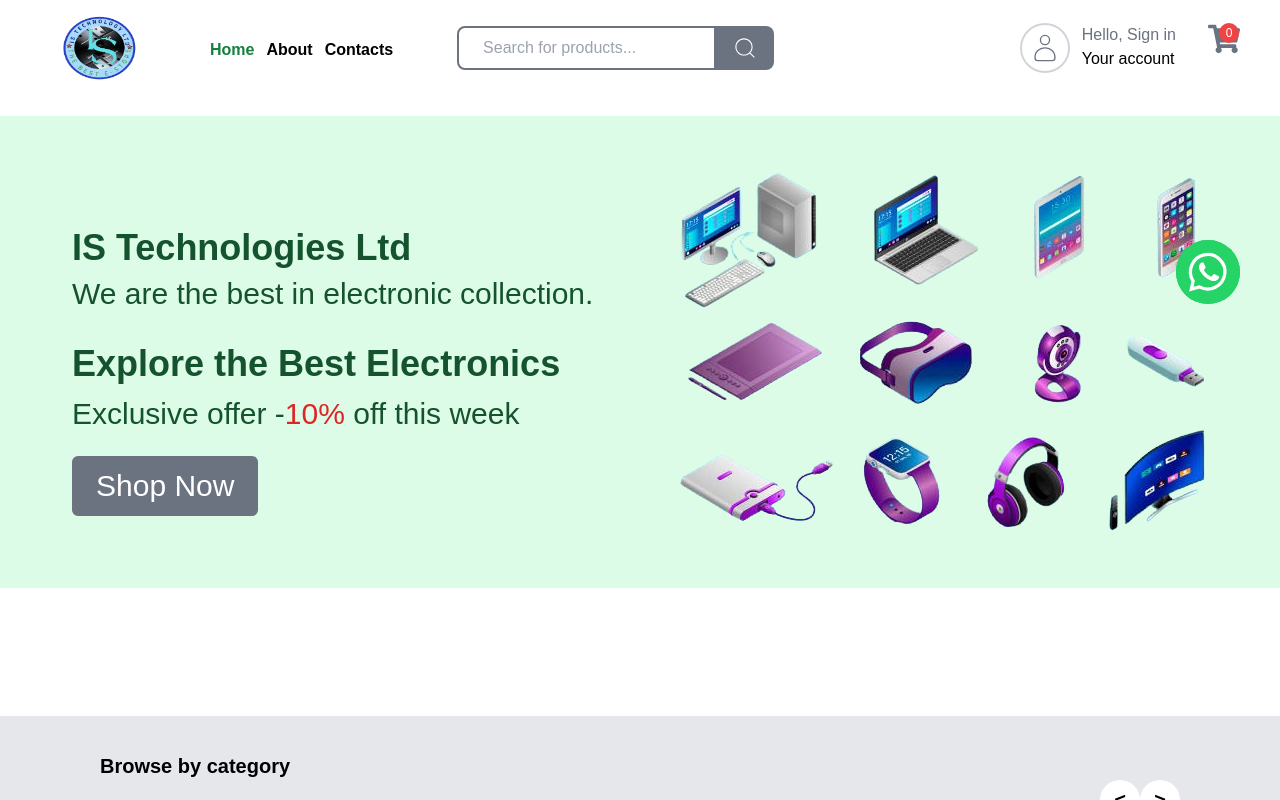
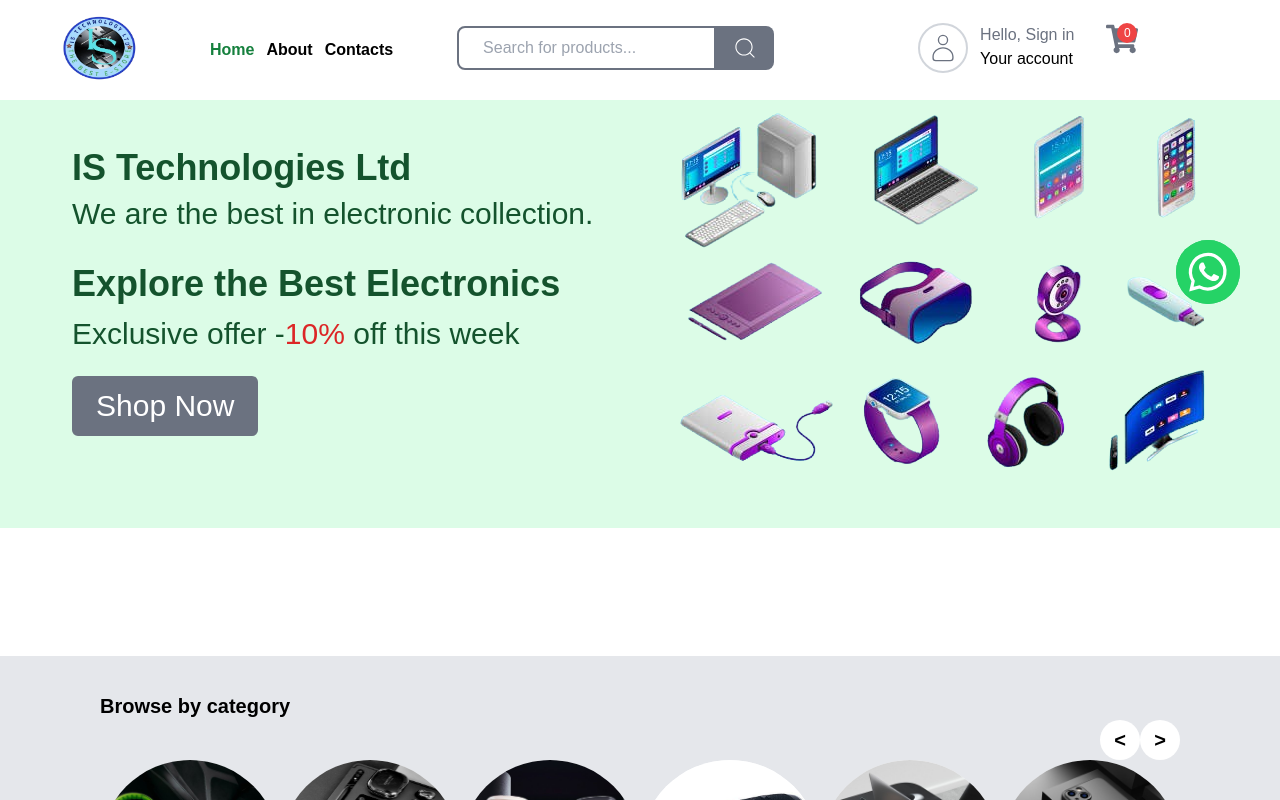
Before and after one commit to Paulin-NIYOBYOSE/Is-Tech, a React (Vite) app: page / in a window 1280 px wide. Shown: the top 800 px of the page. Built offline with nearby package versions, Linux system fonts and the light colour scheme.

Commit message:
Solved style issues

```diff
--- a/src/components/Hero.jsx
+++ b/src/components/Hero.jsx
@@ -43,7 +43,7 @@ const Hero = () => {
                             </div>
                         </a>
                     </div>
-                    <img src="/images/Electronics.png" alt="Electronics" className="w-full  " />
+                    <img src="/images/Electronics.png" alt="Electronics" className="w-full pt-10" />
                 </div>
             </div>
         </div>
--- a/src/components/Navbar.jsx
+++ b/src/components/Navbar.jsx
@@ -12,7 +12,6 @@ import { AiOutlineUser } from "react-icons/ai";
 import { TbPasswordUser } from "react-icons/tb";
 import { IoEyeOff } from "react-icons/io5";
 import { IoEye } from "react-icons/io5";
-import { products } from './TrendingProducts';
 Modal.setAppElement('#root')
 
 const Navbar = ({ setShowCart }) => {
@@ -64,7 +63,7 @@ const Navbar = ({ setShowCart }) => {
         setSearchResults([]);
     };
     return (
-        <div className="bg-white h-[100px] sticky sans md:px-[50px] pt-2 overflow-hidden px-[10px]  ">
+        <div className="bg-white w-full h-[100px] fixed z-20 sans md:px-[50px] pt-2 overflow-hidden px-[10px]  ">
             <div className="">
                 <div className="flex sm:gap-16 items-center">
                     <a href="">
@@ -109,7 +108,7 @@ const Navbar = ({ setShowCart }) => {
                             <CiSearch />
                         </div>
                     </div>
-                    <div className="flex absolute gap-5 mr-10 right-0 sm:gap-4 md:gap-8 items">
+                    <div className="flex  gap-5 md:ml-20 right-0 sm:gap-4 md:gap-8 items">
                         <div className="md:flex gap-3 hidden cursor-pointer "
                             onClick={openModal}
                         >
```
